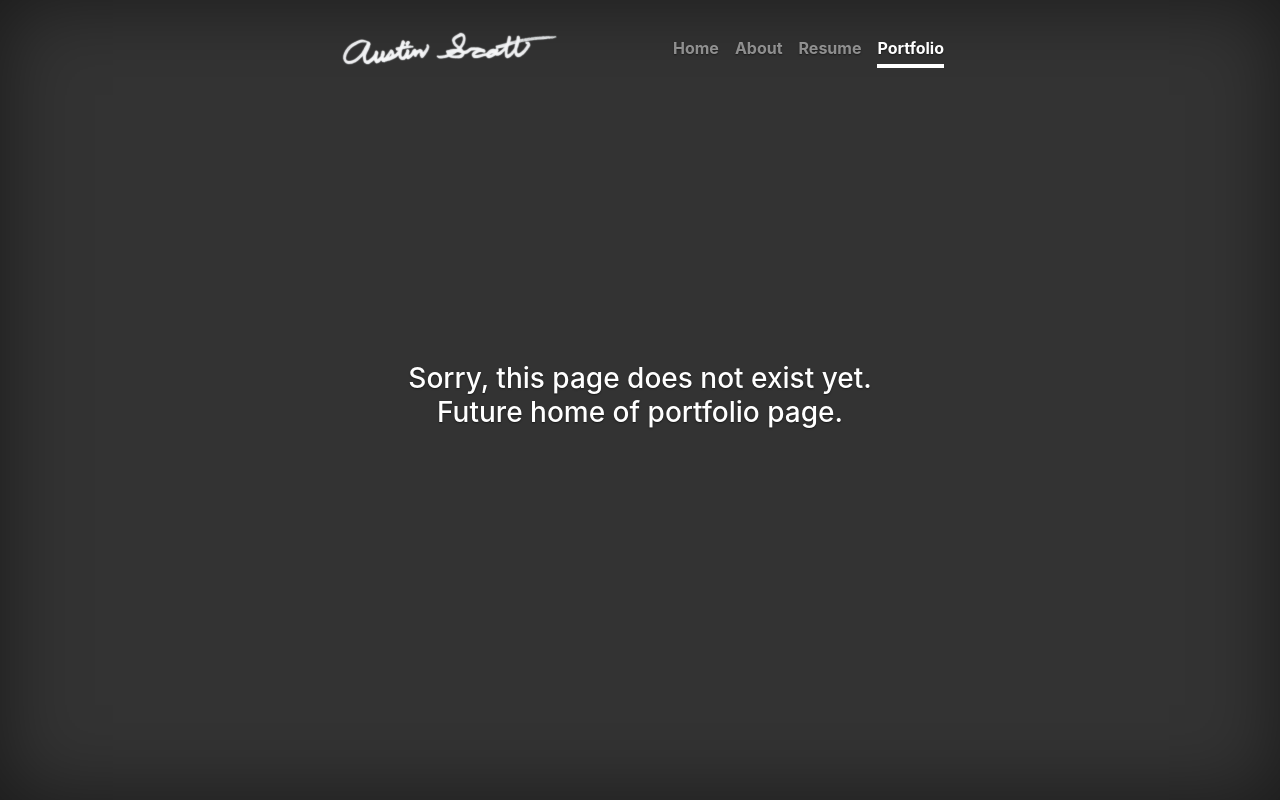
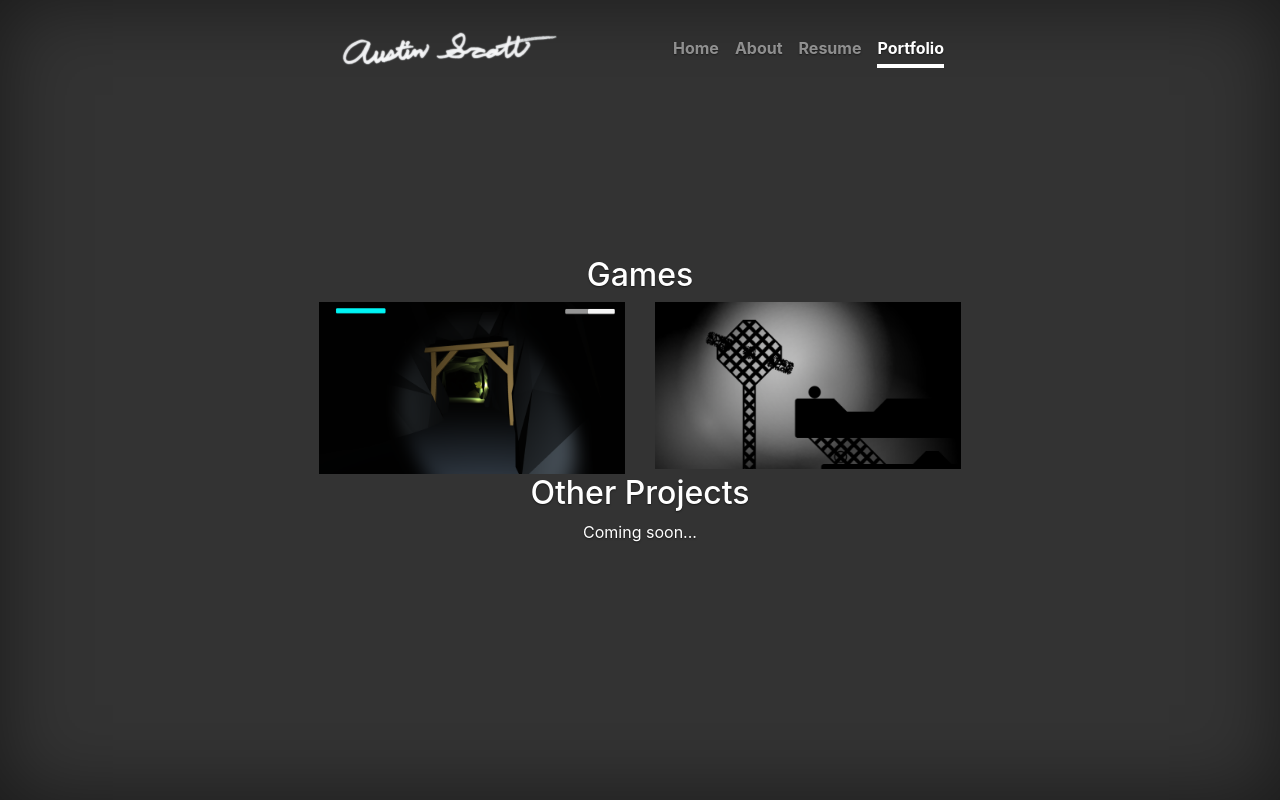
Before and after one commit to Austin-Scott/Austin-Scott.github.io, a plain HTML site: page portfolio.html in a window 1280 px wide. Drawn offline with nearby package versions, Linux system fonts and the light colour scheme.

Commit message:
Added basic portfolio

```diff
--- a/portfolio.html
+++ b/portfolio.html
@@ -44,7 +44,29 @@
           </div>
 
           <div class="container">
-            <h3>Sorry, this page does not exist yet. <br /> Future home of portfolio page.</h3>
+              <div class="row">
+                  <div class="col">
+                      <h2>Games</h2>
+                  </div>
+              </div>
+              <div class="row">
+                  <div class="col">
+                      <a href="https://metgame.itch.io/mcwc" target="blank"><img src="resources/mcwc.png" alt="Monsters Crystals and Watercoolers" class="img-fluid" /></a>
+                  </div>
+                  <div class="col">
+                      <a href="https://metgame.itch.io/shatter-demo" target="blank"><img src="resources/shatter.png" alt="Shatter" class="img-fluid" /></a>
+                  </div>
+              </div>
+              <div class="row">
+                  <div class="col">
+                      <h2>Other Projects</h2>
+                  </div>
+              </div>
+              <div class="row">
+                  <div class="col">
+                      <string>Coming soon...</string>
+                  </div>
+              </div>
           </div>
 
           <div class="mastfoot">
```
Also changed, not shown: resources/mcwc.png (added), resources/shatter.png (added).
